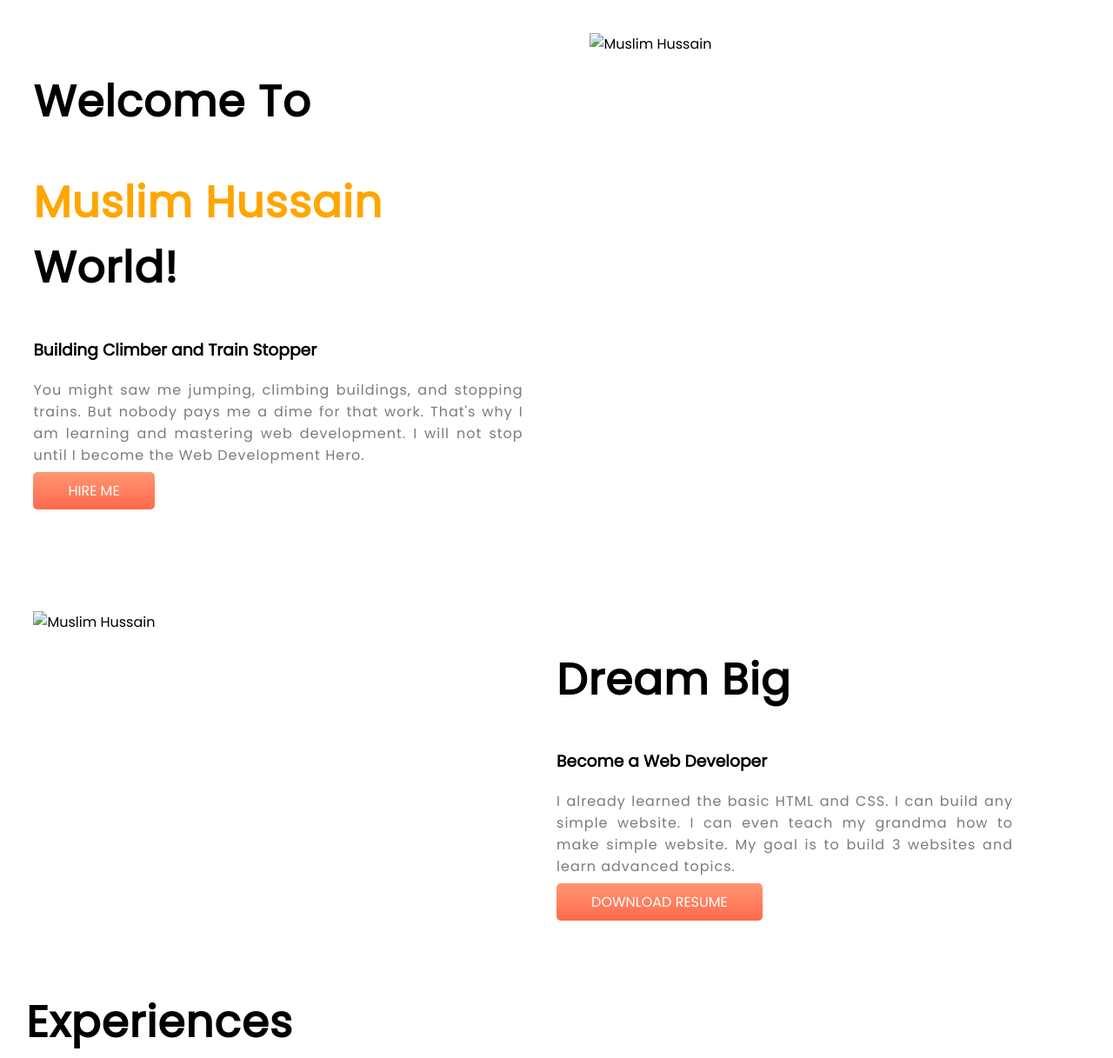
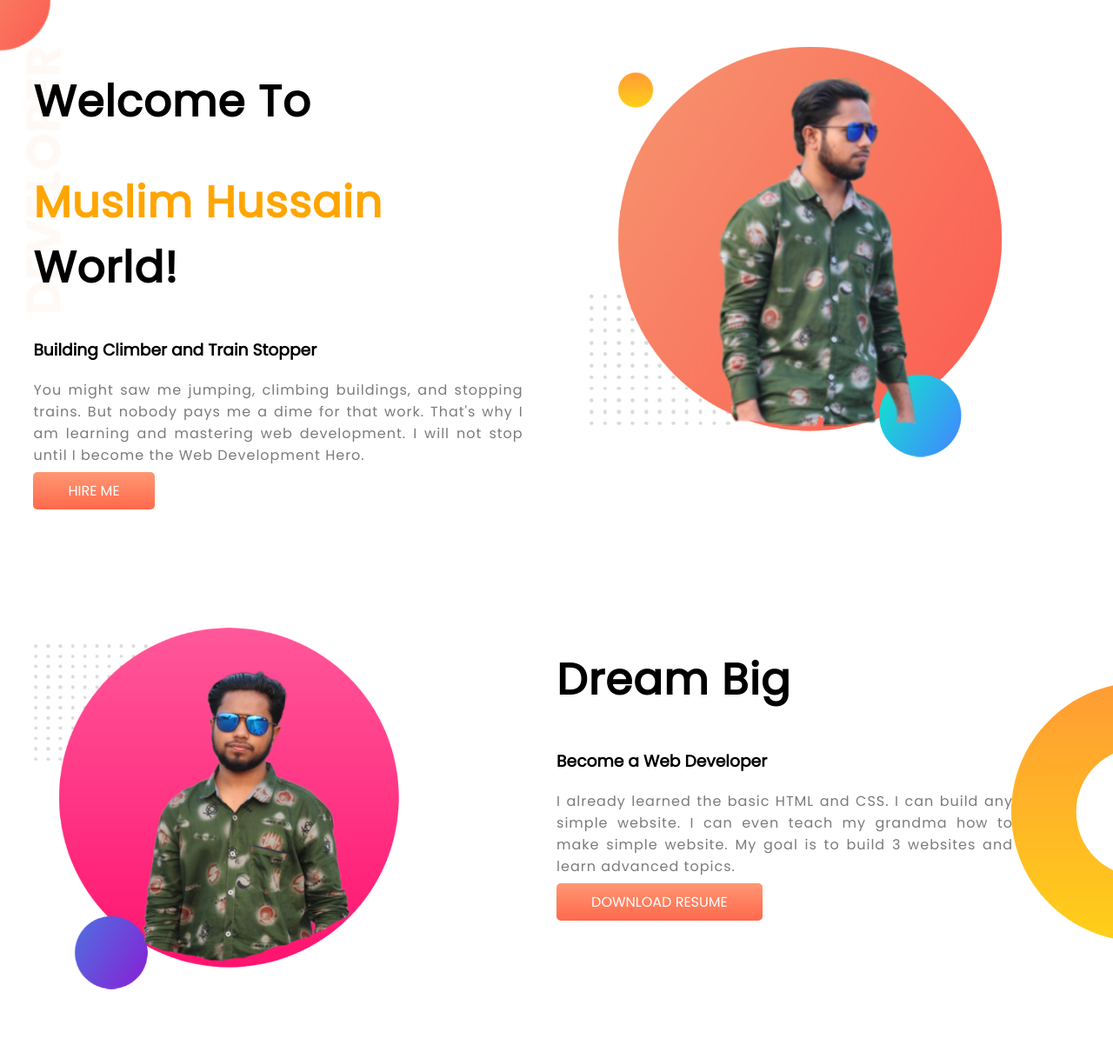
Before and after one commit to musahussain/my-first-portfolio-website, a plain HTML site: page index.html in a window 1280 px wide. Shown: the top 1217 px of the page at 87% size. Drawn offline with Linux system fonts and the light colour scheme; the site is published under a folder, as on GitHub Pages, so addresses that start at the root find nothing.

Commit message:
fixed image issue

```diff
--- a/index.html
+++ b/index.html
@@ -23,13 +23,13 @@
             <a class="btn" target="_blank" href="https://www.github.com/musahussain">HIRE ME</a>
         </div>
         <div class="half-width">
-            <img src="/images/my-bg.png" alt="Muslim Hussain">
+            <img src="images/my-bg.png" alt="Muslim Hussain">
         </div>
     </section>
 
     <section class="dream-area">
         <div class="half-width">
-            <img src="/images/my-bg2.png" alt="Muslim Hussain">
+            <img src="images/my-bg2.png" alt="Muslim Hussain">
         </div>
 
         <div class="half-width dream-big-post">
--- a/style.css
+++ b/style.css
@@ -10,7 +10,7 @@ span{
     color: rgb(255,165,0);
 }
 section.top-banner{
-    background-image: url(/images/top-banner.png);
+    background-image: url(images/top-banner.png);
     background-repeat: no-repeat;
 }
 section{
@@ -37,7 +37,7 @@ p{
     color: rgb(255, 255, 255);
 }
 section.dream-area{
-    background-image: url(/images/dream-bg.png);
+    background-image: url(images/dream-bg.png);
     background-repeat: no-repeat;
     background-position: right;
 }
@@ -71,7 +71,7 @@ h2{
     border-image-slice: 1;
 }
 section.exp-area{
-    background-image: url(/images/exp-bg.png);
+    background-image: url(images/exp-bg.png);
     background-repeat: no-repeat;
     background-position: left;
 }
```
